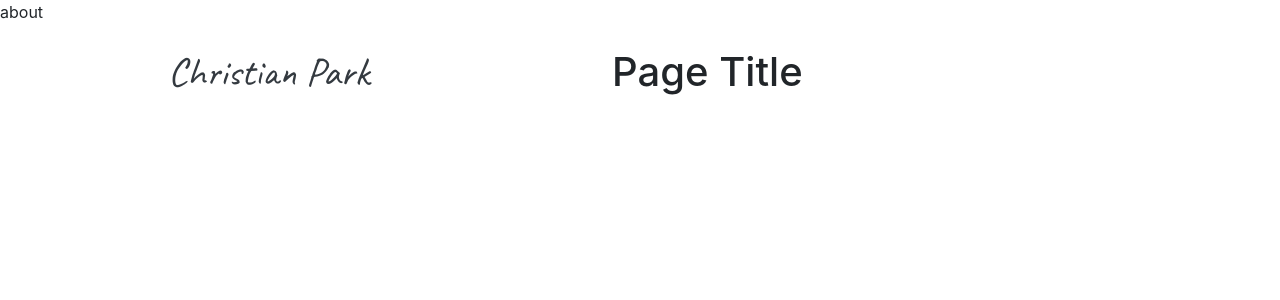
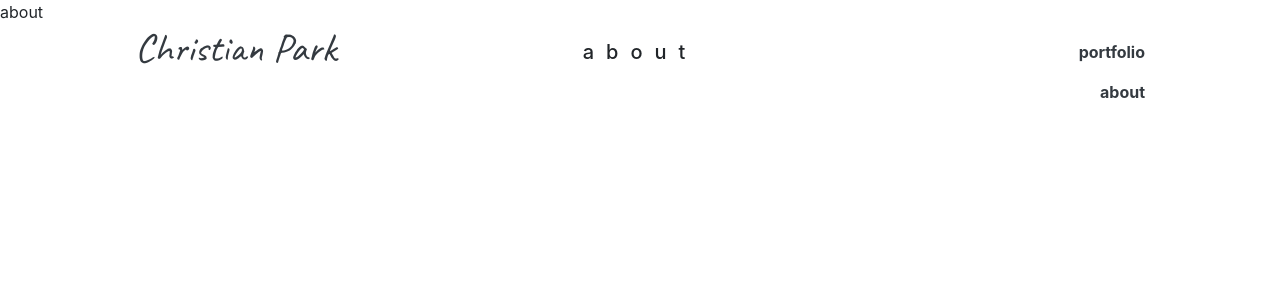
Before and after one commit to calebjwl/c-park-portfolio, a React (Create React App) app: page /about in a window 1280 px wide. Shown: the top 300 px of the page. Built offline with nearby package versions, Linux system fonts and the light colour scheme.

Commit message:
Dyanmically display page title

```diff
--- a/src/App.css
+++ b/src/App.css
@@ -14,10 +14,7 @@ a:hover {
 }
 
 .nav-content {
-  display: flex;
-  justify-content: space-between;
   margin: 0 auto;
-  padding: 3rem;
   width: 100%;
   max-width: 65rem;
 }
@@ -39,3 +36,7 @@ a:hover {
   max-width: 100%;
   height: 100vh;
 }
+
+.page-title {
+  letter-spacing: 12px;
+}
--- a/src/components/Nav.js
+++ b/src/components/Nav.js
@@ -3,24 +3,32 @@ import { Link, withRouter } from 'react-router-dom';
 import '../App.css';
 
 class Nav extends Component {
-  // constructor() {
-  //   super();
-  //   this.state = {
-  //     path: window.location.pathname
-  //   }
-  // }
+  constructor() {
+    super();
+    this.formatTitle = this.formatTitle.bind(this);
+  }
+
+  formatTitle(str) {
+    str = str.replace('/', '');
+    console.log(str);
+    return str;
+  }
 
   render() {
     if (this.props.location.pathname === "/") {
       return (
         <header className="nav">
-          <div className="nav-content">
+          <div className="nav-content row align-items-center">
+            <div className="col">
               <Link to="/" className="nav-logo">
                 <h1>Christian Park</h1>
               </Link>
-            <div className="d-flex flex-column text-right">
-              <Link to="/portfolio" className="nav-link">portfolio</Link>
+            </div>
+            <div className="col">
+              <div className="d-flex flex-column text-right" >
+                <Link to="/portfolio" className="nav-link pt-4">portfolio</Link>
                 <Link to="/about" className="nav-link">about</Link>
+              </div>
             </div>
           </div>
         </header>
@@ -28,14 +36,18 @@ class Nav extends Component {
     } else {
       return (
         <header className="nav">
-          <div className="nav-content">
+          <div className="nav-content row align-items-center">
+            <div className="col">
               <Link to="/" className="nav-logo text-dark">
                 <h1>Christian Park</h1>
               </Link>
-            <h1>Page Title</h1>
-            <div className = "d-flex flex-column text-dark text-right" >
-              <Link to="/portfolio" className="nav-link">portfolio</Link>
-              <Link to="/about" className="nav-link">about</Link>
+            </div>
+            <h5 className="page-title col mb-0 text-center">{this.formatTitle(this.props.location.pathname)}</h5>
+            <div className="col">
+              <div className="d-flex flex-column text-right" >
+                <Link to="/portfolio" className="nav-link text-dark pt-4">portfolio</Link>
+                <Link to="/about" className="nav-link text-dark">about</Link>
+              </div>
             </div>
           </div>
         </header>
```
Lines whose indentation alone changed are shown as unchanged.
